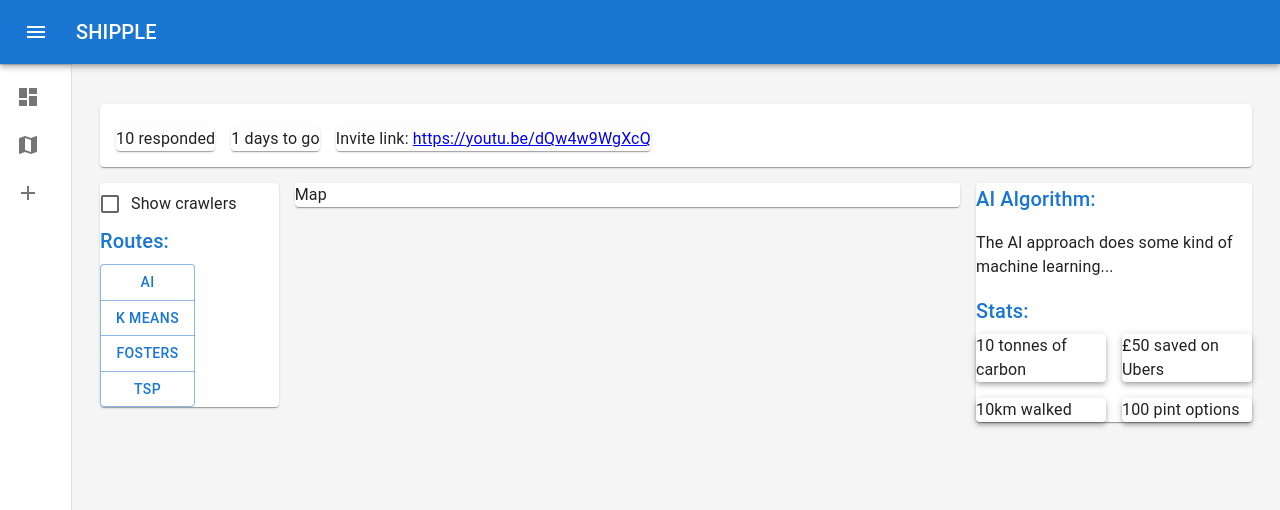
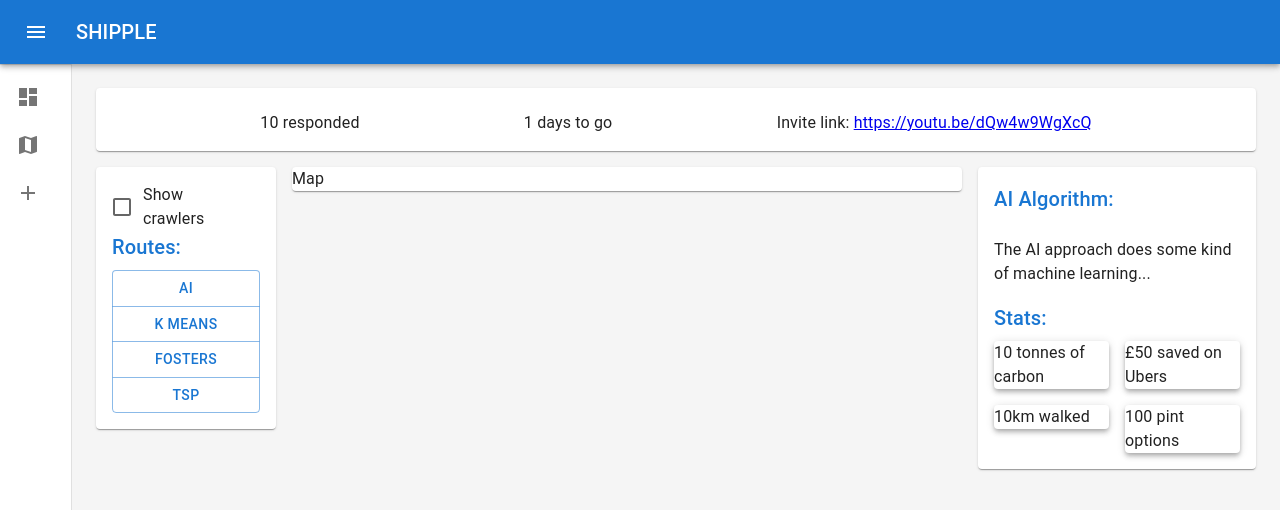
Before and after one commit to ConnorCairns/shipple, a React (Create React App) app in the folder frontend/: page /map in a window 1280 px wide. Shown: the top 510 px of the page. Built offline with nearby package versions, Linux system fonts and the light colour scheme; no server answers.

Commit message:
changed style a little on Map page

```diff
--- a/frontend/src/pages/Map.js
+++ b/frontend/src/pages/Map.js
@@ -79,24 +79,24 @@ const Map = () => {
             overflow: 'auto',
         }}>
         <Toolbar />
-        <Container maxWidth="lg" sx={{ mt: 4, mb: 4 }}>
+        <Container maxWidth="xl" sx={{ mt: 2, mb: 2 }}>
             <Grid container spacing={2}>
                 <Grid item xs={12}>
                     <Paper sx={{ p: 2, display: 'flex', flexDirection: 'column', mt: '0.5rem' }}>
                         <Title>{state.name}</Title>
-                        <Stack direction="row" spacing={2}>
-                            <Paper>{state.responses} responded</Paper>
-                            <Paper>
+                        <Stack direction="row" spacing={2} justifyContent='space-evenly'>
+                            <Paper elevation={0}>{state.responses} responded</Paper>
+                            <Paper elevation={0}>
                                 <DaysToGo></DaysToGo> days to go
                             </Paper>
-                            <Paper>
+                            <Paper elevation={0}>
                                 Invite link: <a href={state.crawlID}>{state.crawlID}</a>
                             </Paper>
                         </Stack>
                     </Paper>
                 </Grid>
                 <Grid item xs={2}>
-                    <Paper>
+                    <Paper sx={{ p: 2, display: 'flex', flexDirection: 'column' }}>
                         <FormControlLabel control={<Checkbox></Checkbox>} label="Show crawlers" />
                         <Title>Routes:</Title>
                         <ButtonGroup orientation='vertical'>
@@ -111,7 +111,7 @@ const Map = () => {
                     <Paper>Map</Paper>
                 </Grid>
                 <Grid item xs={3}>
-                    <Paper>
+                    <Paper sx={{ p: 2, display: 'flex', flexDirection: 'column' }}>
                         <AlgorithmTitle></AlgorithmTitle>
                         <Paragraph algorithm='ai'></Paragraph>
                         <Title>Stats:</Title>
```
